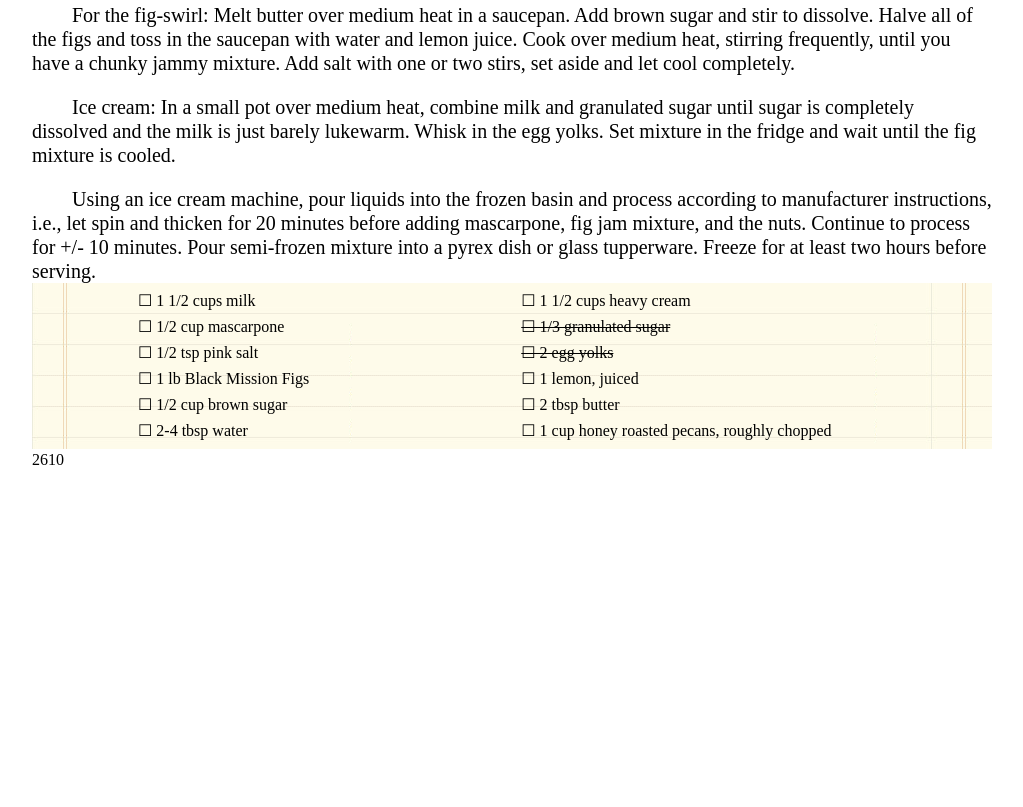
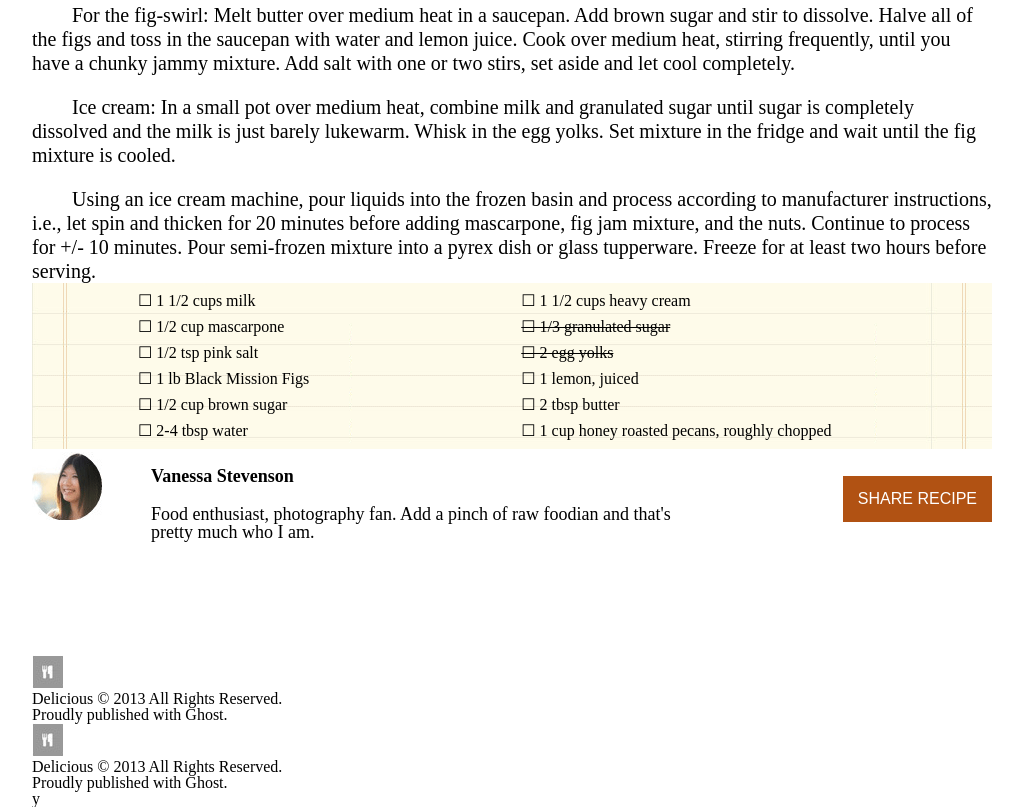
Before and after one commit to Draquix/chocolate-pizza, a plain HTML site: page index.html in a window 1280 px wide. Shown: the part 916-1723 px from the top of the page, without its empty margins (128-1151 px from the left). Before the commit the page ends 1384 px from the top, so only its background shows below. Drawn offline with Linux system fonts and the light colour scheme; a web font is replaced by a local one.

Commit message:
it looks great but below a certain point i cant get any content to show on the page

```diff
--- a/css/style.css
+++ b/css/style.css
@@ -71,6 +71,7 @@ body: {
     display:inline-block;
     margin:0 auto;
     text-align: center;
+
 }
 .list {
     margin-right:10%;
@@ -84,3 +85,33 @@ body: {
     margin:10px;
     text-align:left;
 }
+#row-4 {
+    display:inline-block;
+    width:100%;
+    height:200px;
+}
+#row-4 img {
+    float:left;
+    margin-right:5%;
+}
+#bio {
+    margin-top:15px;
+    font-size: 18px;
+    float:left;
+    margin-bottom:20px;
+}
+#row-4 a {
+    margin-top: 24px;
+    margin-bottom: auto;
+    display:inline;
+    float:right;
+    background-color: rgb(177, 82, 19);
+    padding:15px;
+    text-decoration: none;
+    color:white;
+    font-family:sans-serif;
+}
+h3 {
+    font-weight: bolder;
+    margin-bottom:20px;
+}
--- a/index.html
+++ b/index.html
@@ -64,8 +64,29 @@
                 <li>&#x2610 1 cup honey roasted pecans, roughly chopped</li>
             </ul>
         </div>
-2610
+        <div id="fancy">
+
         </div>
-    </div>
+        <div id="row-4">
+            <img src="img/van-pic.png">
+            <div id="bio">
+                <h3>Vanessa Stevenson</h3>
+                <p>Food enthusiast, photography fan. Add a pinch of raw foodian and that's<br> pretty much who I am.</p>
+            </div>
+            <a href="index.html">SHARE RECIPE</a>
+        </div>
+        <img src="img/small-logo.png">
+        <p>Delicious &copy 2013  All Rights Reserved.</p>
+        <p>Proudly published with Ghost.</p>
+
+        <style>
+            body {
+                color:black;
+            }
+        </style>
+        <img src="img/small-logo.png">
+        <p>Delicious &copy 2013  All Rights Reserved.</p>
+        <p>Proudly published with Ghost.</p>
+    y
 </body>
 </html>
```
